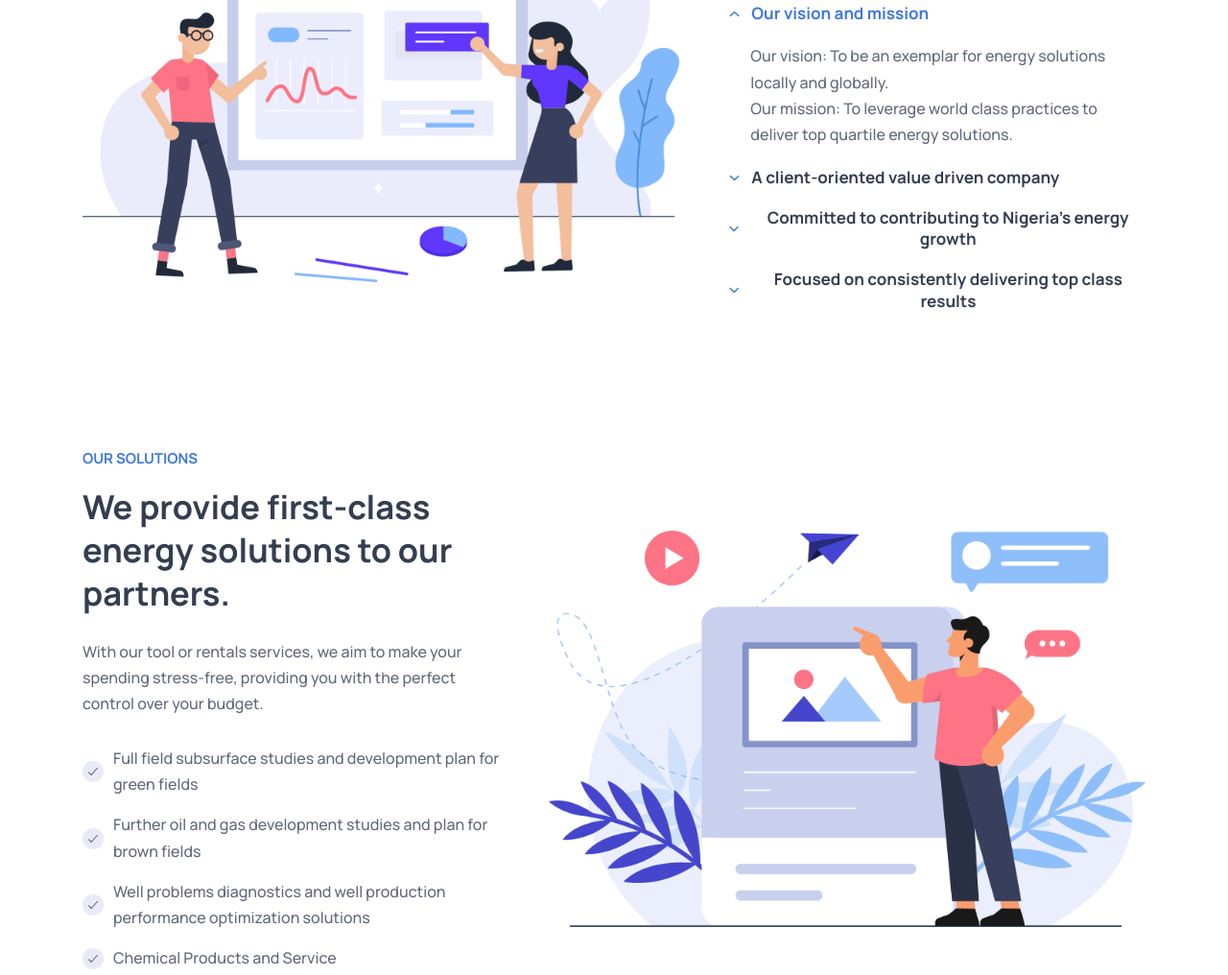
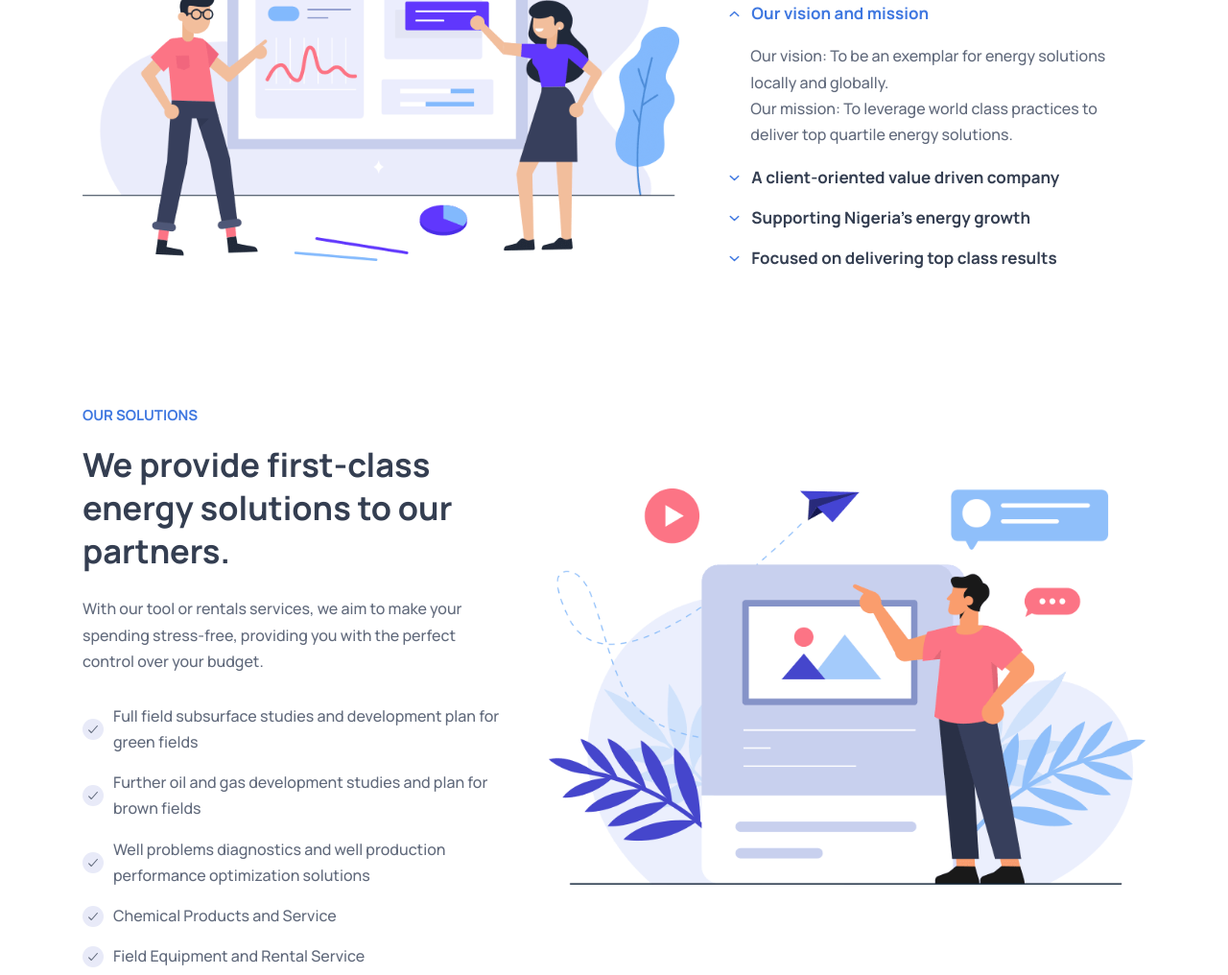
Before and after one commit to danielokpechi/verigenenergies, a plain HTML site: page VerigenEnergiessolution/index.html in a window 1280 px wide. Shown: the part 3214-4230 px from the top of the page at 96% size. Drawn offline with nearby package versions, Linux system fonts and the light colour scheme.

Commit message:
shortedn text

```diff
--- a/VerigenEnergiessolution/index.html
+++ b/VerigenEnergiessolution/index.html
@@ -613,7 +613,7 @@
                     <button class="accordion-btn" data-accordion-btn>
                       <ion-icon name="chevron-down-outline" aria-hidden="true" class="down"></ion-icon>
 
-                      <spna class="span h5">Committed to contributing to Nigeria's energy growth
+                      <spna class="span h5">Supporting Nigeria's energy growth
                       </spna>
                     </button>
                   </h3>
@@ -633,7 +633,7 @@
                     <button class="accordion-btn" data-accordion-btn>
                       <ion-icon name="chevron-down-outline" aria-hidden="true" class="down"></ion-icon>
 
-                      <spna class="span h5">Focused on consistently delivering top class results
+                      <spna class="span h5">Focused on delivering top class results
                       </spna>
                     </button>
                   </h3>
```
